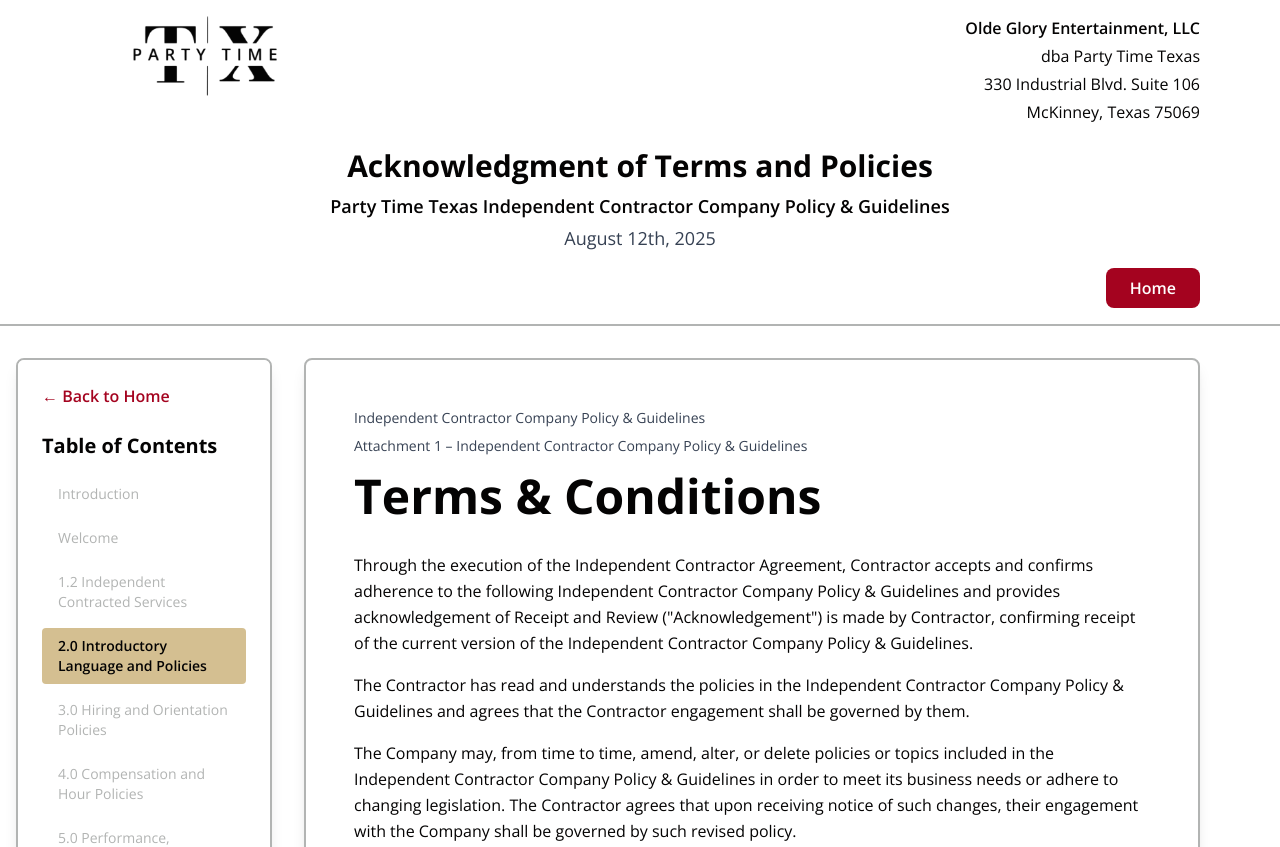
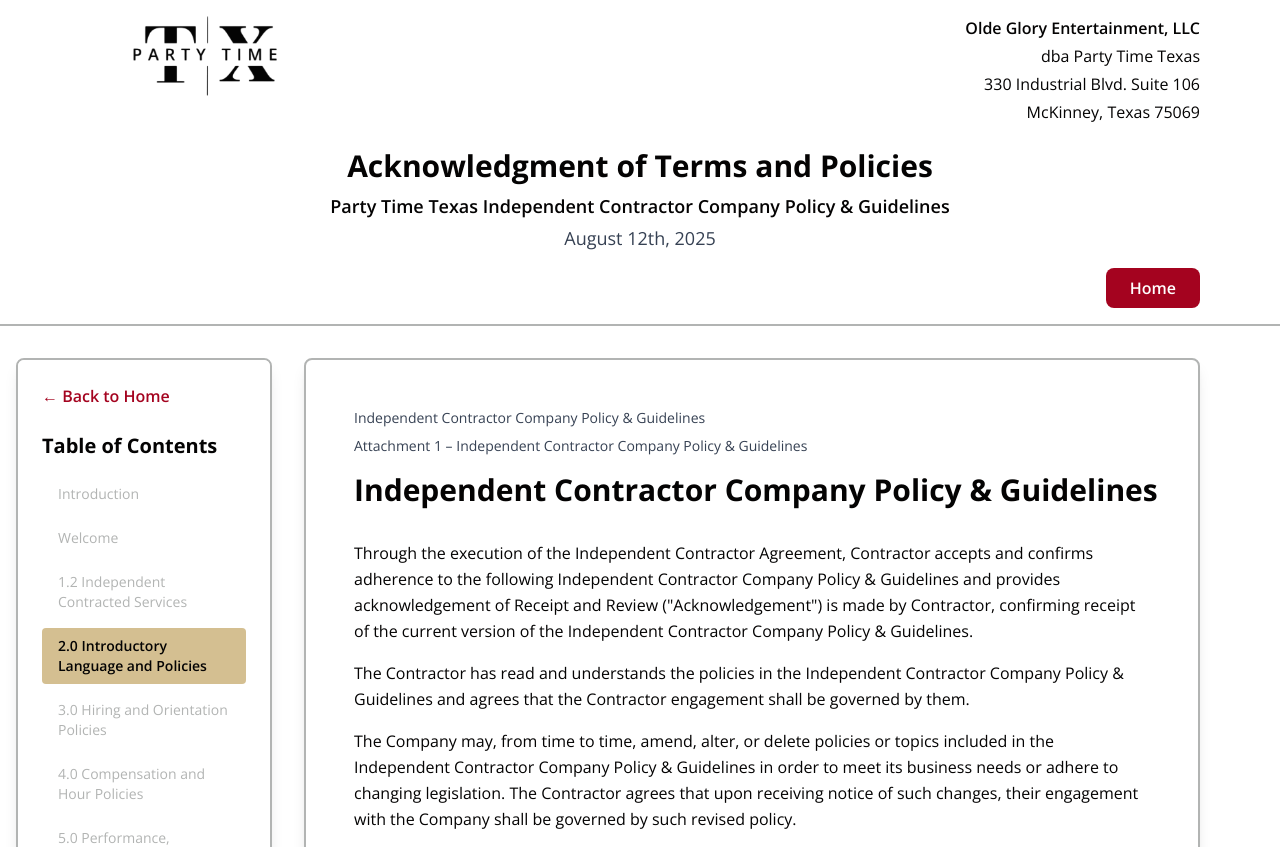
Before and after one commit to AshtonMedina22/PTT-Internal-Docs, a Next.js app: page /terms in a window 1280 px wide. Shown: the top 847 px of the page. Built offline with nearby package versions, Linux system fonts and the light colour scheme.

Commit message:
Fix terms page title and make both page titles fit on one line

```diff
--- a/app/agreement/page.js
+++ b/app/agreement/page.js
@@ -142,7 +142,7 @@
             <div className="bg-white border-2 border-brand-gray rounded-lg p-8 md:p-12 shadow-lg">
               <div className="mb-8">
                 <p className="text-gray-700 text-sm mb-2">ATTACHMENT 2: INDEPENDENT CONTRACTOR AGREEMENT</p>
-                <h1 className="text-4xl md:text-5xl font-bold text-brand-black mb-4">
+                <h1 className="text-2xl md:text-3xl lg:text-4xl font-bold text-brand-black mb-4 whitespace-nowrap">
                   INDEPENDENT CONTRACTOR AGREEMENT
                 </h1>
                 <p className="text-gray-700 italic">
--- a/app/terms/page.js
+++ b/app/terms/page.js
@@ -143,8 +143,8 @@
               <div className="mb-8">
                 <p className="text-gray-700 text-sm mb-2">Independent Contractor Company Policy & Guidelines</p>
                 <p className="text-gray-700 text-sm mb-4">Attachment 1 – Independent Contractor Company Policy & Guidelines</p>
-                <h1 className="text-4xl md:text-5xl font-bold text-brand-black mb-4">
-                  Terms & Conditions
+                <h1 className="text-xl md:text-2xl lg:text-3xl font-bold text-brand-black mb-4 whitespace-nowrap">
+                  Independent Contractor Company Policy & Guidelines
                 </h1>
               </div>
 
```
